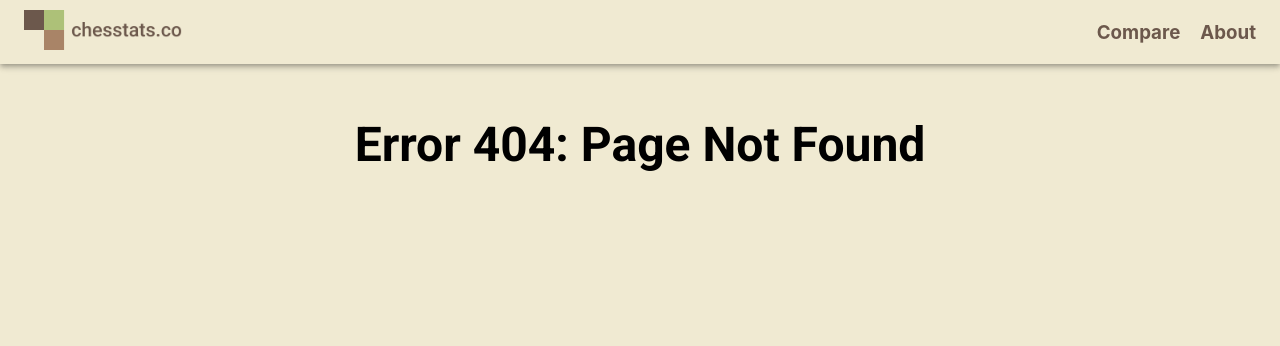
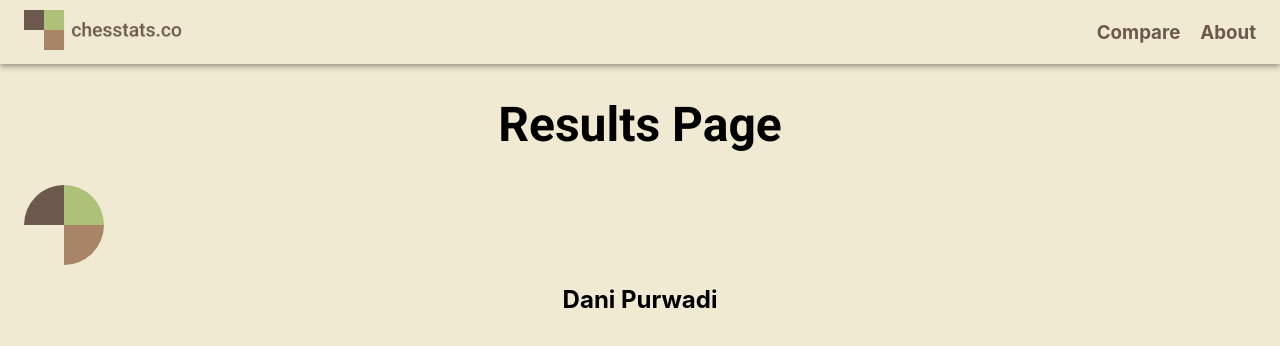
Before and after one commit to danikrisdayadi/chesstats, a React (Create React App) app in the folder client/: page /compare/1/1 in a window 1280 px wide. Before the commit this address had no page. Shown: the top 346 px of the page. Built offline with nearby package versions, Linux system fonts and the light colour scheme.

Commit message:
Create results page

```diff
--- a/client/src/App.js
+++ b/client/src/App.js
@@ -7,6 +7,7 @@ import Error404Page from './pages/Error404Page';
 import NavigationBar from './components/NavigationBar';
 import "./App.scss";
 import SharePage from './pages/SharePage';
+import ResultsPage from './pages/ResultsPage';
 
 function App() {
   return (
@@ -18,6 +19,7 @@ function App() {
             <Route path="/" element={<LandingPage />} />
             <Route path="/compare" element={<ComparePage />} />
             <Route path="/compare/:username" element={<SharePage />} />
+            <Route path="/compare/:username/:username2" element={<ResultsPage />} />
             <Route path="*" element={<Error404Page />} />
           </Routes>
         </BrowserRouter>
--- /dev/null
+++ b/client/src/pages/ResultsPage.jsx
@@ -0,0 +1,22 @@
+import { Container, Grid, Stack } from "@mui/material";
+import "./ResultsPage.scss";
+function ResultsPage() {
+  return (
+    <Container align="center" maxWidth="xl">
+      <h1>Results Page</h1>
+      <ProfileStack />
+      <Grid container></Grid>
+    </Container>
+  );
+}
+
+function ProfileStack() {
+  return (
+    <Stack>
+      <img src="/chesstats_logo.png" alt="Avatar" className="profile-logo" />
+      <h2>Dani Purwadi</h2>
+    </Stack>
+  );
+}
+
+export default ResultsPage;
--- /dev/null
+++ b/client/src/pages/ResultsPage.scss
@@ -0,0 +1,6 @@
+.profile-logo {
+  object-fit: cover;
+  width: 10vh;
+  border-radius: 50%;
+  height: 10vh;
+}
```
